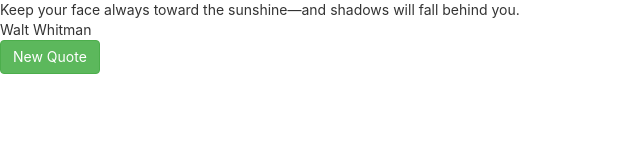
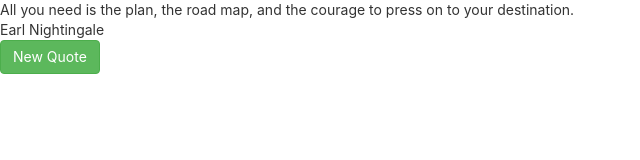
Before and after one commit to DzmitryUr/quotes, a React (Create React App) app: page / in a window 1280 px wide. Shown: the top 160 px of the page, without its empty margins (0-640 px from the left). Built offline with nearby package versions, Linux system fonts and the light colour scheme.

Commit message:
add random quote

```diff
--- a/src/App.js
+++ b/src/App.js
@@ -7,16 +7,20 @@ import quotes from './quotes.js';
 class App extends Component {
   constructor(props) {
     super(props);
+    let index =Math.floor(Math.random() * 9);
     this.state = {
-       index: 0
+       quote: quotes[index].quote,
+       author: quotes[index].author,
     };
     this.handleClick = this.handleClick.bind(this);
   }
 
   handleClick() {
     console.log('click');
+    this.index = Math.floor(Math.random() * 9);
     this.setState({
-      index: 1
+      quote: quotes[this.index].quote,
+      author: quotes[this.index].author
     });
   }
 
@@ -24,12 +28,12 @@ class App extends Component {
     return (
       <div id="quote-box">
         <div id="text">
-          {quotes[this.state.index].quote}
+          {this.state.quote}
         </div>
         <div id="author">
-          {quotes[this.state.index].author}
+          {this.state.author}
         </div>
-          <Button bsStyle="success" id="new-quote">
+          <Button bsStyle="success" id="new-quote" onClick={this.handleClick}>
             New Quote
           </Button>
       </div>
```
